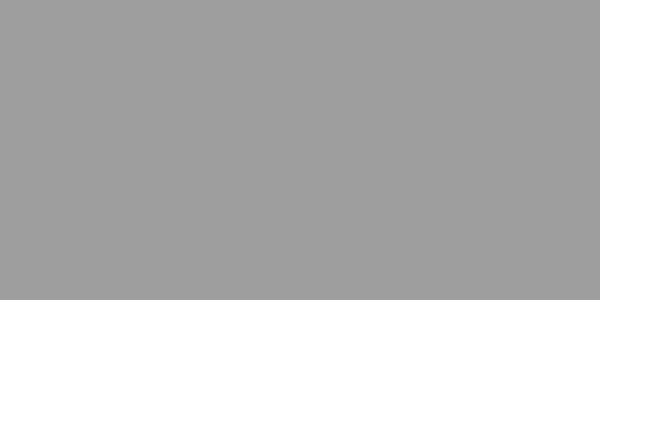
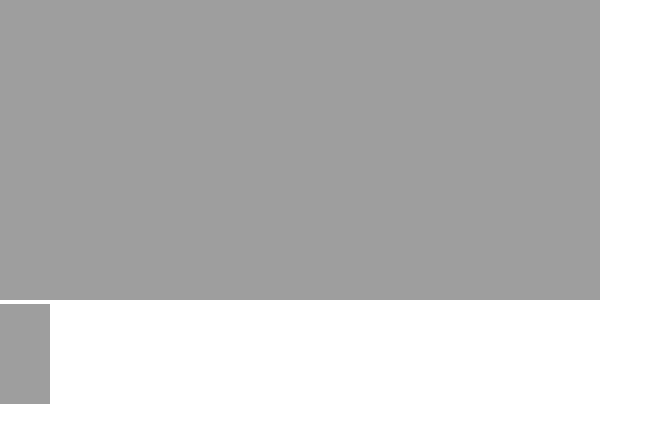
Before and after one commit to vitaliyeb/mozabrickJS, a React (Create React App) app: page / in a window 1280 px wide. Shown: the top 442 px of the page, without its empty margins (0-663 px from the left). Built offline with nearby package versions, Linux system fonts and the light colour scheme.

Commit message:
extract pallete

```diff
--- a/src/components/Canvas/index.tsx
+++ b/src/components/Canvas/index.tsx
@@ -1,5 +1,5 @@
 import {ITreatmentConfig} from "../../types";
-import React, {useEffect, useRef} from "react";
+import React, {useEffect, useRef, useState} from "react";
 import Plot from 'react-plotly.js';
 // import {Plot}
 import DECtoHEX from "../../utils/DECtoHEX";
@@ -11,6 +11,7 @@ import matrixToPicture from "../../utils/matrixToPicture";
 import returnColor from "../../utils/returnColor";
 import * as Plotly from "plotly.js";
 import imageToPixels from "../../utils/imageToPixels";
+import extractPalette from "../../utils/extractPalette";
 
 
 type CanvasProps = {
@@ -21,6 +22,7 @@ const Canvas: React.FC<CanvasProps> = () => {
     const canvasRef = useRef<HTMLCanvasElement>(null);
     const canvas2Ref = useRef<HTMLCanvasElement>(null);
     const canvas3Ref = useRef<HTMLCanvasElement>(null);
+    const [palette, setPalette] = useState<string[]>([]);
     const width = 300;
     const height = 300;
     const cell = 10;
@@ -48,7 +50,16 @@ const Canvas: React.FC<CanvasProps> = () => {
             const data = imageData.data;
 
             // console.log(data);
-            const pixels = imageToPixels(imageData, cell);
+            // const pixels = imageToPixels(imageData, cell);
+
+            const palette = extractPalette(imageData);
+
+
+            setPalette(palette.map(({r,g,b}): string => `#${DECtoHEX(r)}${DECtoHEX(g)}${DECtoHEX(b)}`))
+
+
+
+
 
             // for (var i = 0; i < data.length; i += 4) {
             //     var avg = (data[i] * 0.3 + data[i + 1] * 0.59 + data[i + 2] * 0.11);
@@ -61,7 +72,7 @@ const Canvas: React.FC<CanvasProps> = () => {
             // const img = matrixToPicture(applyMask(matrix, mask), imageData);
             // const colorsImg = returnColor(imageData);
 
-            context2D.putImageData(pixels, 0, 0);
+            context2D.putImageData(imageData, 0, 0);
         }
     }, []);
 
@@ -94,6 +105,18 @@ const Canvas: React.FC<CanvasProps> = () => {
                 width={width}
                 height={width}
             />
+            <div>
+                {
+                    palette.map(color => (<div
+                        key={color}
+                        style={{
+                            backgroundColor: color,
+                            width: '50px',
+                            height: '50px'
+                        }}
+                    />))
+                }
+            </div>
             {/*<Plot*/}
             {/*    data={data}*/}
             {/*    layout={layout}*/}
--- /dev/null
+++ b/src/utils/extractPalette.tsx
@@ -0,0 +1,91 @@
+export interface IRGBPixel {
+    r: number;
+    g: number;
+    b: number;
+}
+
+const extractPalette = ({data}: ImageData, ): IRGBPixel[] => {
+    const colors: IRGBPixel[] = [];
+    for (let i = 0; i < data.length; i += 4) {
+        colors.push({
+            r: data[i],
+            g: data[i + 1],
+            b: data[i + 2],
+        })
+    }
+
+    const findBiggestColorRange = (colors: IRGBPixel[]) => {
+        let rMin = Number.MAX_VALUE;
+        let gMin = Number.MAX_VALUE;
+        let bMin = Number.MAX_VALUE;
+
+        let rMax = Number.MIN_VALUE;
+        let gMax = Number.MIN_VALUE;
+        let bMax = Number.MIN_VALUE;
+
+        colors.forEach((pixel) => {
+            rMin = Math.min(rMin, pixel.r);
+            gMin = Math.min(gMin, pixel.g);
+            bMin = Math.min(bMin, pixel.b);
+
+            rMax = Math.max(rMax, pixel.r);
+            gMax = Math.max(gMax, pixel.g);
+            bMax = Math.max(bMax, pixel.b);
+        });
+
+        const rRange = rMax - rMin;
+        const gRange = gMax - gMin;
+        const bRange = bMax - bMin;
+
+        // determine which color has the biggest difference
+        const biggestRange = Math.max(rRange, gRange, bRange);
+        if (biggestRange === rRange) {
+            return "r";
+        } else if (biggestRange === gRange) {
+            return "g";
+        } else {
+            return "b";
+        }
+    };
+
+    const quantization = (colors: IRGBPixel[], depth: number): IRGBPixel[] => {
+        const MAX_DEPTH = 1;
+
+        if (depth === MAX_DEPTH || colors.length === 0) {
+            const color = colors.reduce(
+                (prev, curr) => {
+                    prev.r += curr.r;
+                    prev.g += curr.g;
+                    prev.b += curr.b;
+
+                    return prev;
+                },
+                {
+                    r: 0,
+                    g: 0,
+                    b: 0,
+                }
+            );
+
+            color.r = Math.round(color.r / colors.length);
+            color.g = Math.round(color.g / colors.length);
+            color.b = Math.round(color.b / colors.length);
+
+            return [color];
+        }
+
+        const componentToSortBy = findBiggestColorRange(colors);
+        colors.sort((p1, p2) => {
+            return p1[componentToSortBy] - p2[componentToSortBy];
+        });
+
+        const mid = colors.length / 2;
+        return [
+            ...quantization(colors.slice(0, mid), depth + 1),
+            ...quantization(colors.slice(mid + 1), depth + 1),
+        ];
+    };
+    return  quantization(colors, 0);
+}
+
+export default extractPalette;
--- a/src/utils/index.ts
+++ b/src/utils/index.ts
@@ -8,3 +8,4 @@ import applyMask from './applyMask';
 import matrixToPicture from './matrixToPicture';
 import returnColor from './returnColor';
 import imageToPixels from './imageToPixels';
+import extractPalette from "./extractPalette";
```
Lines whose indentation alone changed are shown as unchanged.
